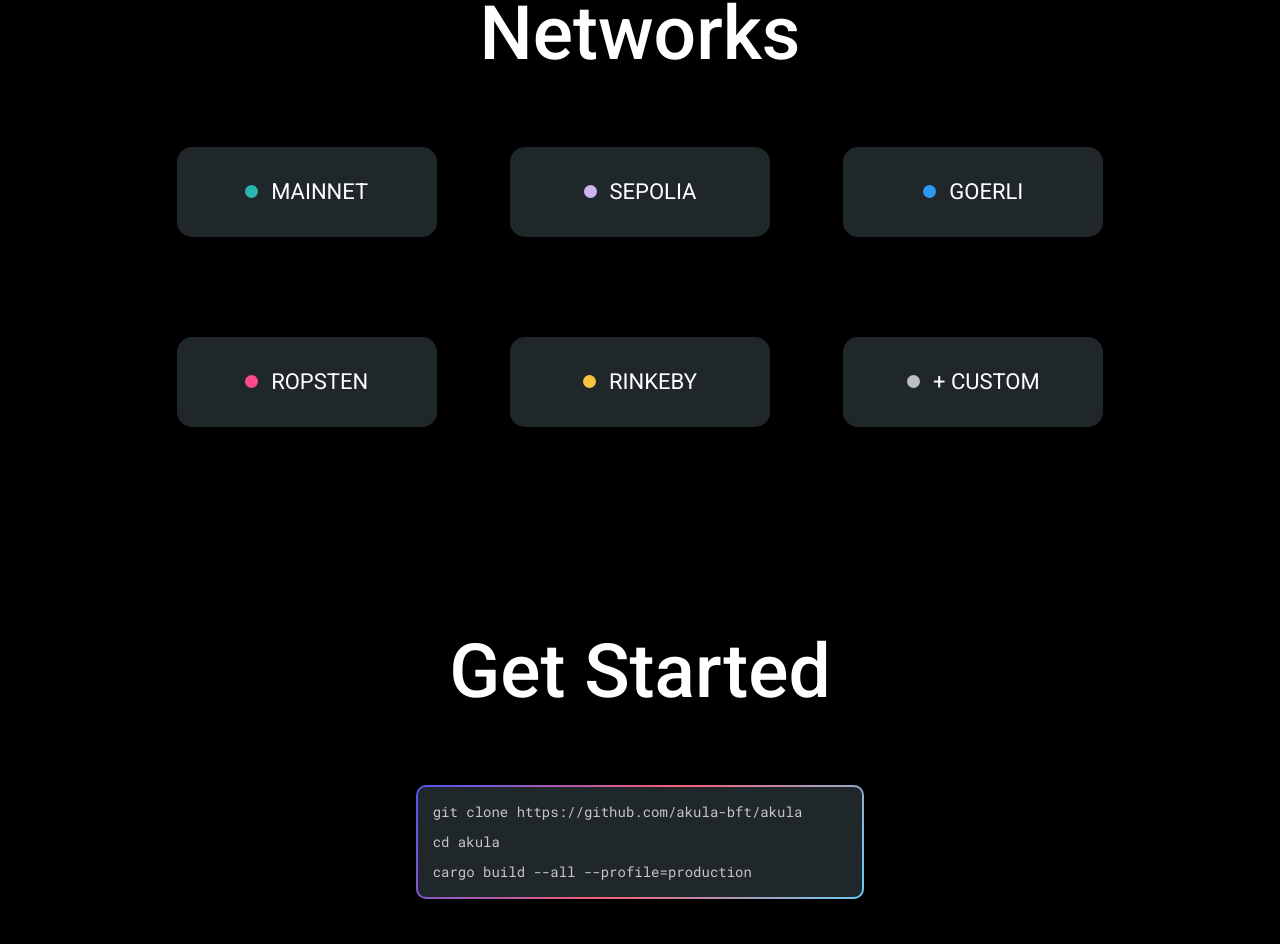
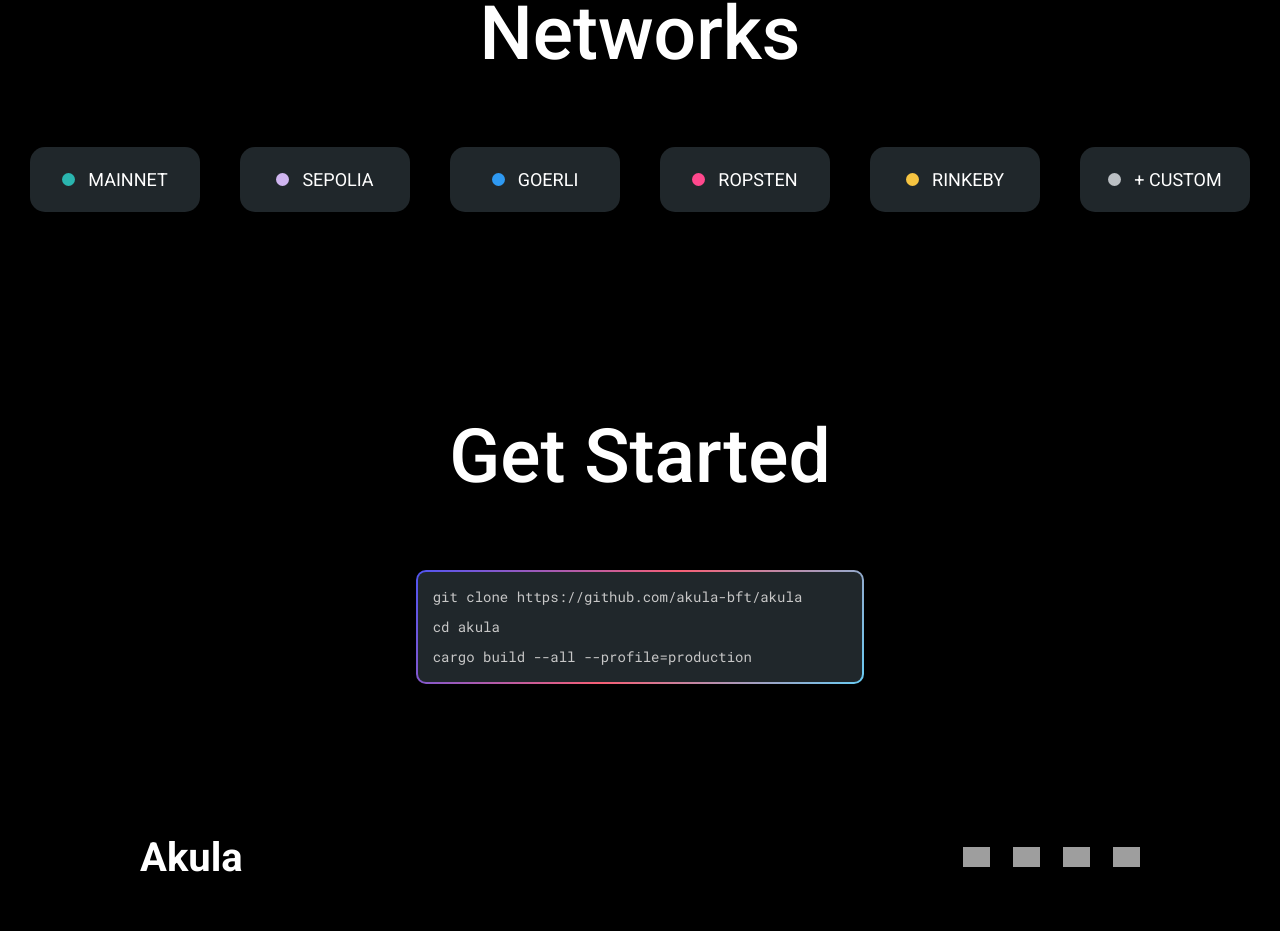
Before and after one commit to akula-bft/website, a React (Create React App) app: page / in a window 1280 px wide. Shown: the part 3967-4911 px from the top of the page. Built offline with nearby package versions, Linux system fonts and the light colour scheme; grey boxes are pictures that could not be loaded.

Commit message:
:lipstick: redesign networks

```diff
--- a/src/components/Networks.tsx
+++ b/src/components/Networks.tsx
@@ -34,10 +34,10 @@ const networks: NetworkType[] = [
 ];
 
 const StyledNetworks = styled.div`
-  width: 100%;
   row-gap: 10rem;
   display: grid;
-  grid-template-columns: repeat(3, 1fr);
+  grid-template-columns: repeat(6, 1fr);
+  grid-gap: 4rem;
   font-size: 2rem;
   padding: 0 14rem;
 `;
@@ -63,9 +63,9 @@ const NetworkColor = styled.div`
 const Network = styled.div`
   background: var(--terminal);
   border-radius: 1.5rem;
-  height: 9rem;
-  font-size: 2.2rem;
-  width: 26rem;
+  height: 6.5rem;
+  font-size: 1.8rem;
+  width: 17rem;
   display: flex;
   justify-content: center;
   align-items: center;
```
